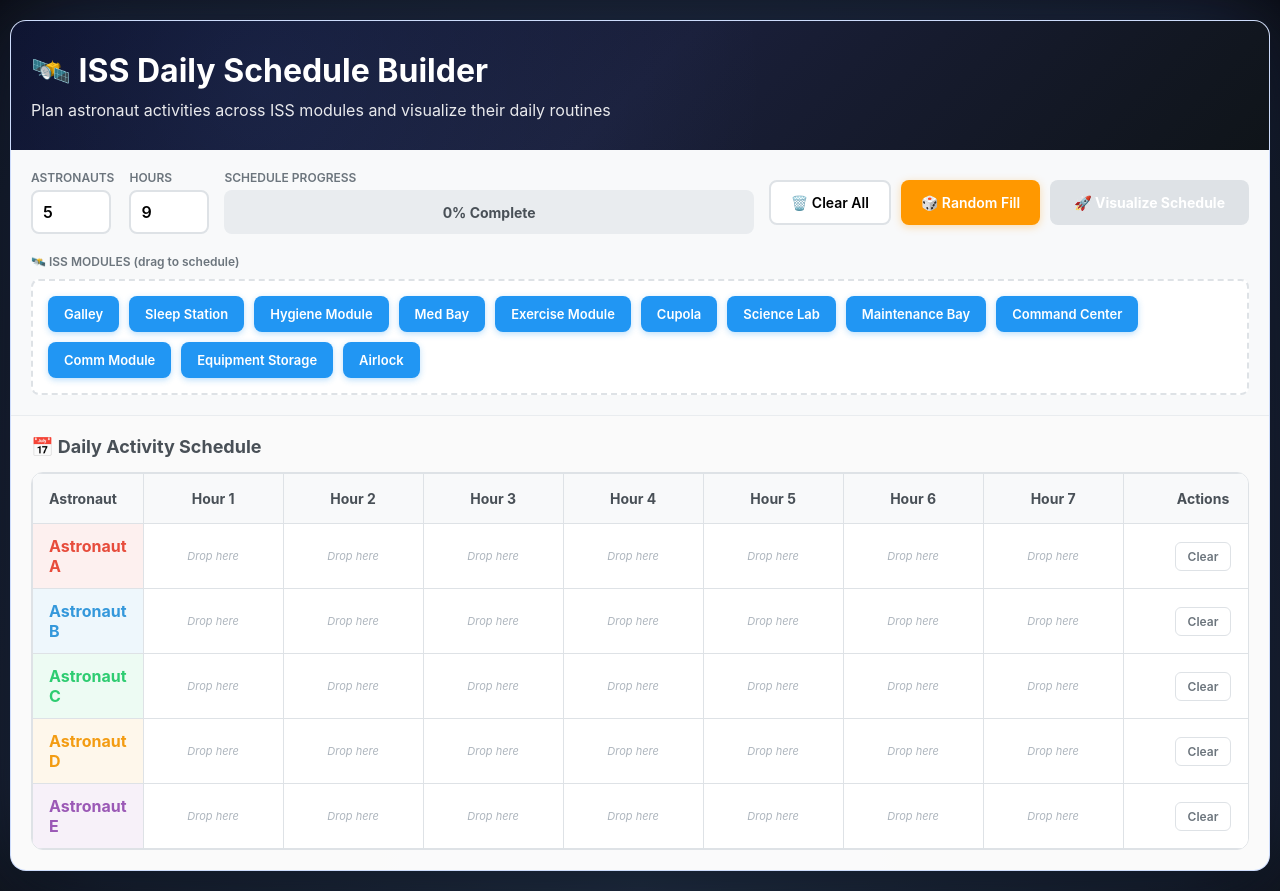
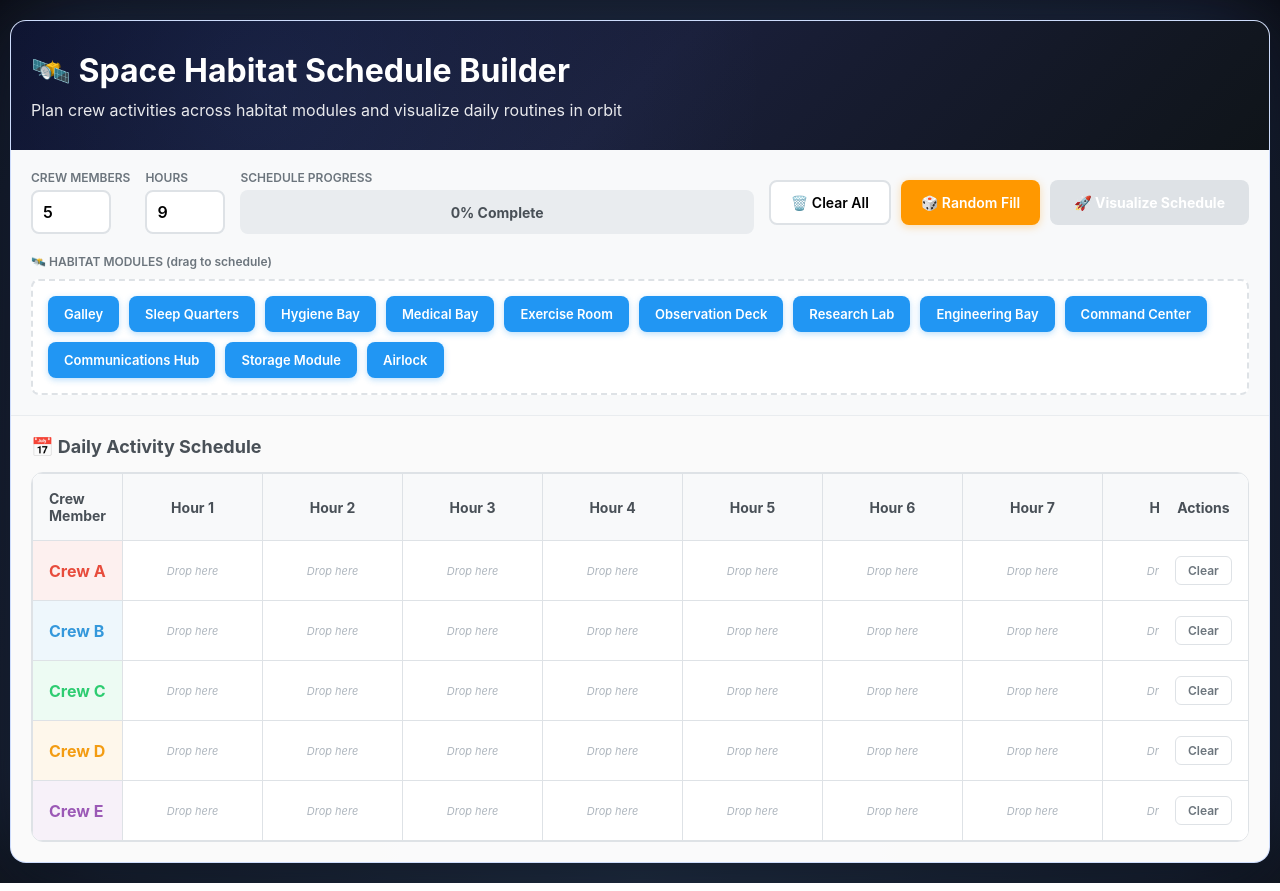
Before and after one commit to rairai77/NASA-2025, a React (Vite) app: page / in a window 1280 px wide. Built offline with nearby package versions, Linux system fonts and the light colour scheme.

Commit message:
changed branding from ISS to space hab

```diff
--- a/src/ConfigUI.jsx
+++ b/src/ConfigUI.jsx
@@ -8,7 +8,7 @@ export function ConfigUI({ onSubmit }) {
         // Initialize empty schedule
         const initial = {};
         for (let i = 0; i < defaults.numberOfPeople; i++) {
-            const personKey = `Astronaut ${String.fromCharCode(65 + i)}`;
+            const personKey = `Crew ${String.fromCharCode(65 + i)}`;
             initial[personKey] = Array(defaults.numberOfHours).fill(null);
         }
         return initial;
@@ -18,7 +18,7 @@ export function ConfigUI({ onSubmit }) {
     const updateScheduleSize = (newPeople, newHours) => {
         const newSchedule = {};
         for (let i = 0; i < newPeople; i++) {
-            const personKey = `Astronaut ${String.fromCharCode(65 + i)}`;
+            const personKey = `Crew ${String.fromCharCode(65 + i)}`;
             newSchedule[personKey] = Array(newHours).fill(null);
 
             // Copy existing data if available
@@ -177,10 +177,10 @@ export function ConfigUI({ onSubmit }) {
                         pointerEvents: 'none'
                     }}></div>
                     <h1 style={{ margin: '0 0 10px 0', fontSize: '32px', fontWeight: '700', position: 'relative', zIndex: 1 }}>
-                        🛰️ ISS Daily Schedule Builder
+                        🛰️ Space Habitat Schedule Builder
                     </h1>
                     <p style={{ margin: 0, fontSize: '16px', opacity: 0.9, position: 'relative', zIndex: 1 }}>
-                        Plan astronaut activities across ISS modules and visualize their daily routines
+                        Plan crew activities across habitat modules and visualize daily routines in orbit
                     </p>
                 </div>
 
@@ -193,7 +193,7 @@ export function ConfigUI({ onSubmit }) {
                     <div style={{ display: 'flex', gap: '15px', alignItems: 'center', flexWrap: 'wrap', marginBottom: '20px' }}>
                         <div style={{ flex: '0 0 auto' }}>
                             <label style={{ display: 'block', fontSize: '12px', fontWeight: '600', color: '#6c757d', marginBottom: '5px' }}>
-                                ASTRONAUTS
+                                CREW MEMBERS
                             </label>
                             <input
                                 type="number"
@@ -352,7 +352,7 @@ export function ConfigUI({ onSubmit }) {
                     {/* Module Palette - Horizontal */}
                     <div>
                         <label style={{ display: 'block', fontSize: '12px', fontWeight: '600', color: '#6c757d', marginBottom: '10px' }}>
-                            🛰️ ISS MODULES (drag to schedule)
+                            🛰️ HABITAT MODULES (drag to schedule)
                         </label>
                         <div style={{
                             display: 'flex',
@@ -397,7 +397,7 @@ export function ConfigUI({ onSubmit }) {
                                         left: 0,
                                         zIndex: 10
                                     }}>
-                                        Astronaut
+                                        Crew Member
                                     </th>
                                     {Array.from({ length: numHours }, (_, i) => (
                                         <th key={i} style={{
--- a/src/defaults.js
+++ b/src/defaults.js
@@ -6,23 +6,23 @@ export const defaults = {
     numberOfPeople: 5,
     numberOfHours: 9,
 
-    // Available ISS modules/areas that astronauts can visit
+    // Available space habitat modules/areas
     availableRooms: [
         "Galley",
-        "Sleep Station",
-        "Hygiene Module",
-        "Med Bay",
-        "Exercise Module",
-        "Cupola",
-        "Science Lab",
-        "Maintenance Bay",
+        "Sleep Quarters",
+        "Hygiene Bay",
+        "Medical Bay",
+        "Exercise Room",
+        "Observation Deck",
+        "Research Lab",
+        "Engineering Bay",
         "Command Center",
-        "Comm Module",
-        "Equipment Storage",
+        "Communications Hub",
+        "Storage Module",
         "Airlock"
     ],
 
-    // Astronaut colors (will be assigned A, B, C, D, E, etc.)
+    // Crew member colors (will be assigned A, B, C, D, E, etc.)
     personColors: [
         "#e74c3c",  // red
         "#3498db",  // blue
--- a/src/main.jsx
+++ b/src/main.jsx
@@ -97,7 +97,7 @@ function App() {
                                 color: 'white',
                                 textShadow: '0 0 20px rgba(33,150,243,0.5)'
                             }}>
-                                🛰️ ISS Daily Activity Flow
+                                🛰️ Space Habitat Activity Flow
                             </h1>
                             <p style={{
                                 margin: '4px 0 0 0',
@@ -105,7 +105,7 @@ function App() {
                                 color: 'rgba(255,255,255,0.7)',
                                 fontWeight: '500'
                             }}>
-                                Tracking astronaut movements across ISS modules in orbit
+                                Tracking crew movements across habitat modules in orbit
                             </p>
                         </div>
                     </div>
@@ -137,7 +137,7 @@ function App() {
                         fontSize: '14px'
                     }}>
                         <p style={{ margin: 0 }}>
-                            Each colored path represents an astronaut's journey through different ISS modules during their day
+                            Each colored path represents a crew member's journey through different habitat modules during their day
                         </p>
                     </div>
                 </div>
--- a/src/sankey/renderer.js
+++ b/src/sankey/renderer.js
@@ -34,11 +34,11 @@ export function renderDiagram(svg, nodes, links, personColors, animationDuration
     // Draw horizontal row lines (like a table)
     const rowLines = svg.append("g").attr("class", "row-lines");
 
-    // Create a map of row number to row name (only use room/module names, not astronauts or targets)
+    // Create a map of row number to row name (only use room/module names, not crew or targets)
     const rowToName = {};
     Object.entries(nodeRows).forEach(([name, rowNum]) => {
-        // Skip astronaut names and targets, only label with module/room names
-        if (!name.startsWith("Astronaut") && !name.startsWith("-Target-")) {
+        // Skip crew names and targets, only label with module/room names
+        if (!name.startsWith("Crew") && !name.startsWith("-Target-")) {
             // Take the first room name we encounter for each row
             if (!rowToName[rowNum]) {
                 rowToName[rowNum] = name;
@@ -120,7 +120,7 @@ export function renderDiagram(svg, nodes, links, personColors, animationDuration
         .attr("height", d => d.y1 - d.y0)
         .attr("width", d => d.x1 - d.x0)
         .attr("fill", d => {
-            // Check if this node is an astronaut
+            // Check if this node is a crew member
             if (personColors[d.name]) return personColors[d.name];
             // Targets in a darker blue
             if (d.isTarget) return "#1976d2";
```
